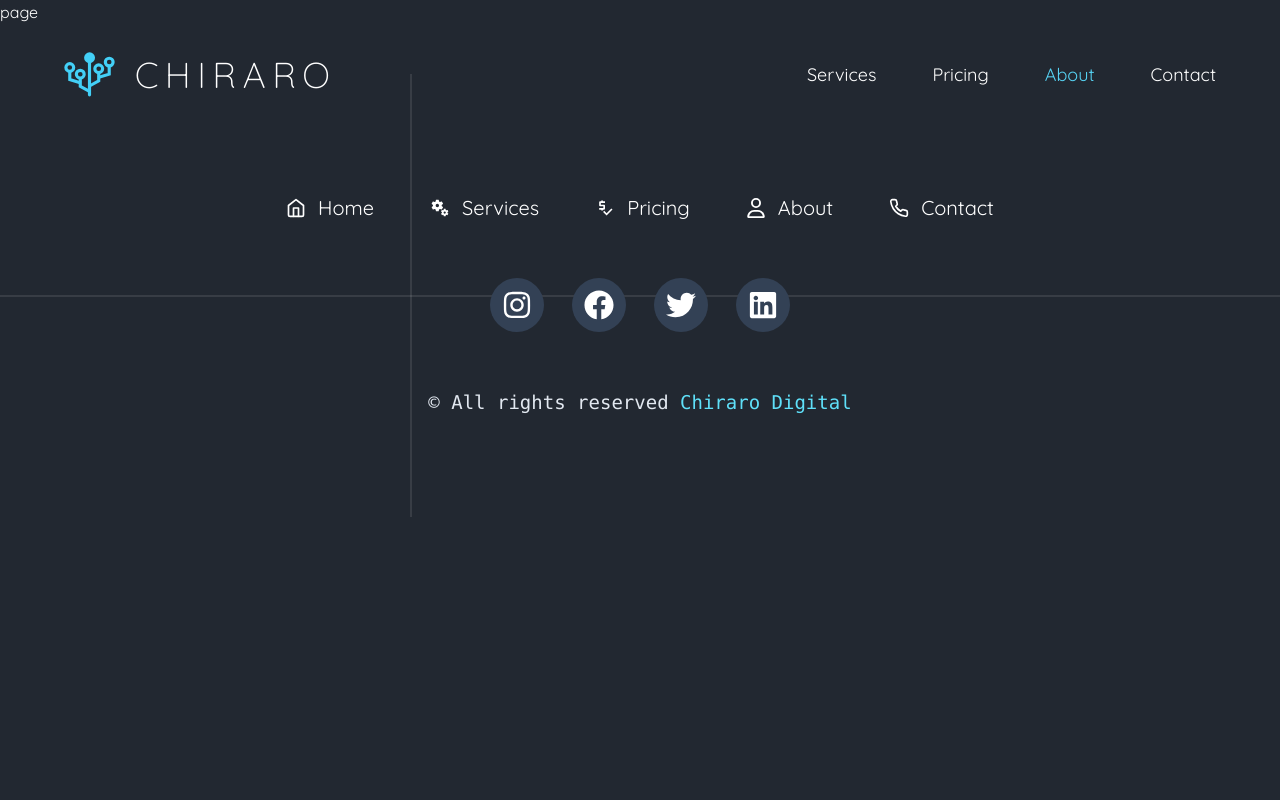
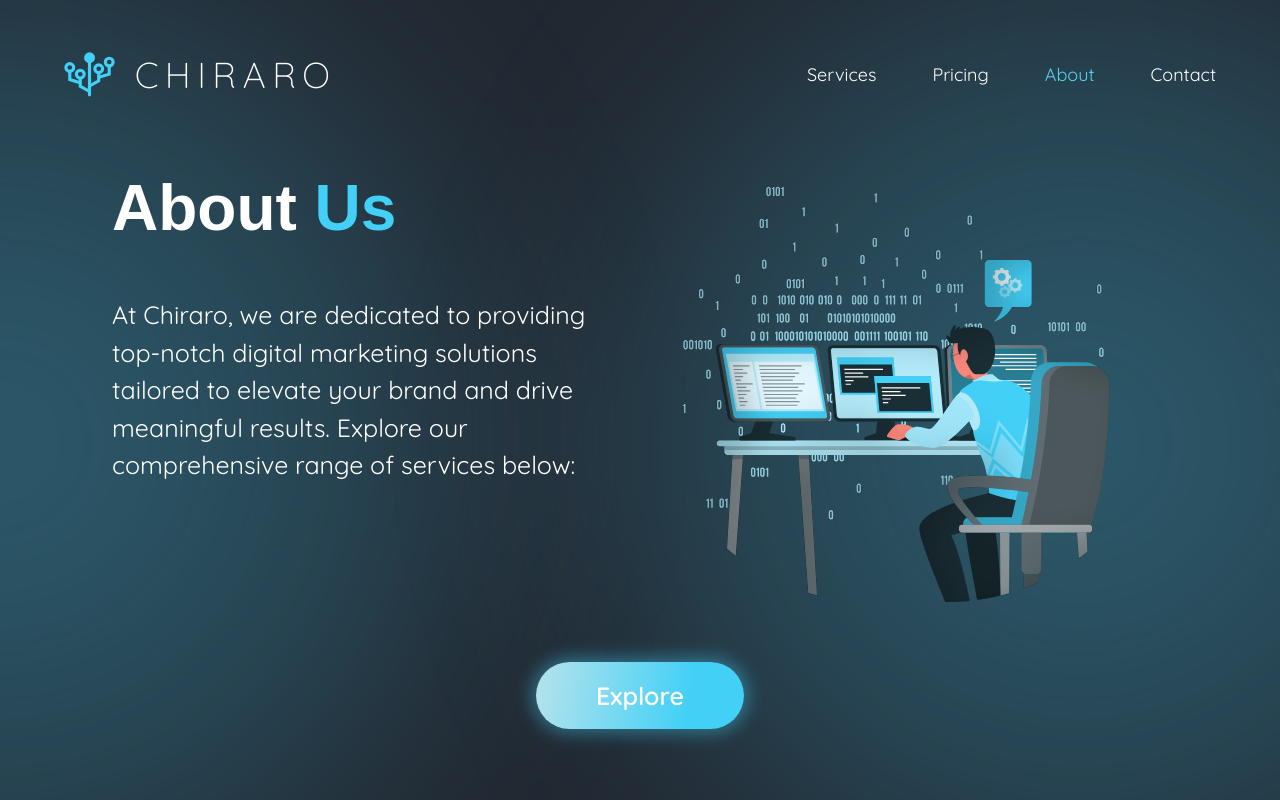
Before and after one commit to Phoenixfas/chiraro-new, a Next.js app: page /about in a window 1280 px wide. Shown: the top 800 px of the page. Built offline with nearby package versions, Linux system fonts and the light colour scheme.

Commit message:
about us page started

```diff
--- /dev/null
+++ b/app/about/AboutUs.tsx
@@ -0,0 +1,18 @@
+import Image from 'next/image'
+import React from 'react'
+
+export default function AboutUs() {
+  return (
+    <div className='w-full mb-10 flex flex-col lg:flex-row mt-40 relative overflow-x-clip pt-0 px-5 sm:px-10 md:px-28 gap-5'>
+        <div className='absolute left-0 bottom-[160px] -translate-x-1/2 translate-y-1/2 w-[1000px] h-[1000px] bg-[radial-gradient(#43D0F755,_transparent)] blur-[100px] rounded-full'></div>
+        <div className='absolute right-0 bottom-[160px] translate-x-[300px] translate-y-1/2 w-[1000px] h-[1000px] bg-[radial-gradient(#43D0F755,_transparent)] blur-[100px] rounded-full'></div>
+        <div className="relative lg:w-1/2 w-full flex flex-col">
+            <h1 className='lg:text-[64px] lg:leading-[6rem] md:text-6xl md:leading-[5.25rem] text-[2.5rem] leading-[3rem] font-black font-poppins mb-10 tracking-[widest]'>About <span className='text-[#43D0F7]'>Us</span></h1>
+            <p className='text-[25px] font-normal leading-[37.5px]'>At Chiraro, we are dedicated to providing top-notch digital marketing solutions tailored to elevate your brand and drive meaningful results. Explore our comprehensive range of services below:</p>
+        </div>
+        <div className="relative lg:w-1/2 w-full">
+            <Image src='/images/about.svg' className='w-[100%_!important] object-contain' alt='about us' width={680} height={580}/>
+        </div>
+    </div>
+  )
+}
--- /dev/null
+++ b/app/about/OurMission.tsx
@@ -0,0 +1,7 @@
+import React from 'react'
+
+export default function OurMission() {
+  return (
+    <div className='w-full flex flex-col relative overflow-x-clip mt-40 px-5 sm:px-10 md:px-28 gap-5'>OurMission</div>
+  )
+}
--- a/app/about/page.tsx
+++ b/app/about/page.tsx
@@ -1,9 +1,14 @@
 import React from 'react'
+import AboutUs from './AboutUs'
+import Button from '../../components/Button'
+import OurMission from './OurMission'
 
-const page = () => {
+export default function page() {
   return (
-    <div>page</div>
+    <div className='w-full flex flex-col items-center'>
+      <AboutUs />
+      <Button right={false} href={"/services"} name={"Explore"} />
+      <OurMission />
+    </div>
   )
 }
-
-export default page
--- a/styles/globals.css
+++ b/styles/globals.css
@@ -1,6 +1,8 @@
 @tailwind base;
 @tailwind components;
 @tailwind utilities;
+
+@import url('https://fonts.googleapis.com/css2?family=Poppins:ital,wght@0,100;0,200;0,300;0,400;0,500;0,600;0,700;0,800;0,900;1,100;1,200;1,300;1,400;1,500;1,600;1,700;1,800;1,900&display=swap');
 
 body::-webkit-scrollbar {
   display: none;
--- a/tailwind.config.ts
+++ b/tailwind.config.ts
@@ -14,6 +14,9 @@ const config: Config = {
           "conic-gradient(from 180deg at 50% 50%, var(--tw-gradient-stops))",
       },
     },
+    fontFamily: {
+      'poppins': ['Poppins', 'sans-serif']
+    }
   },
   plugins: [],
 };
```
Also changed, not shown: public/images/about.svg (added), public/images/mission.svg (added).
